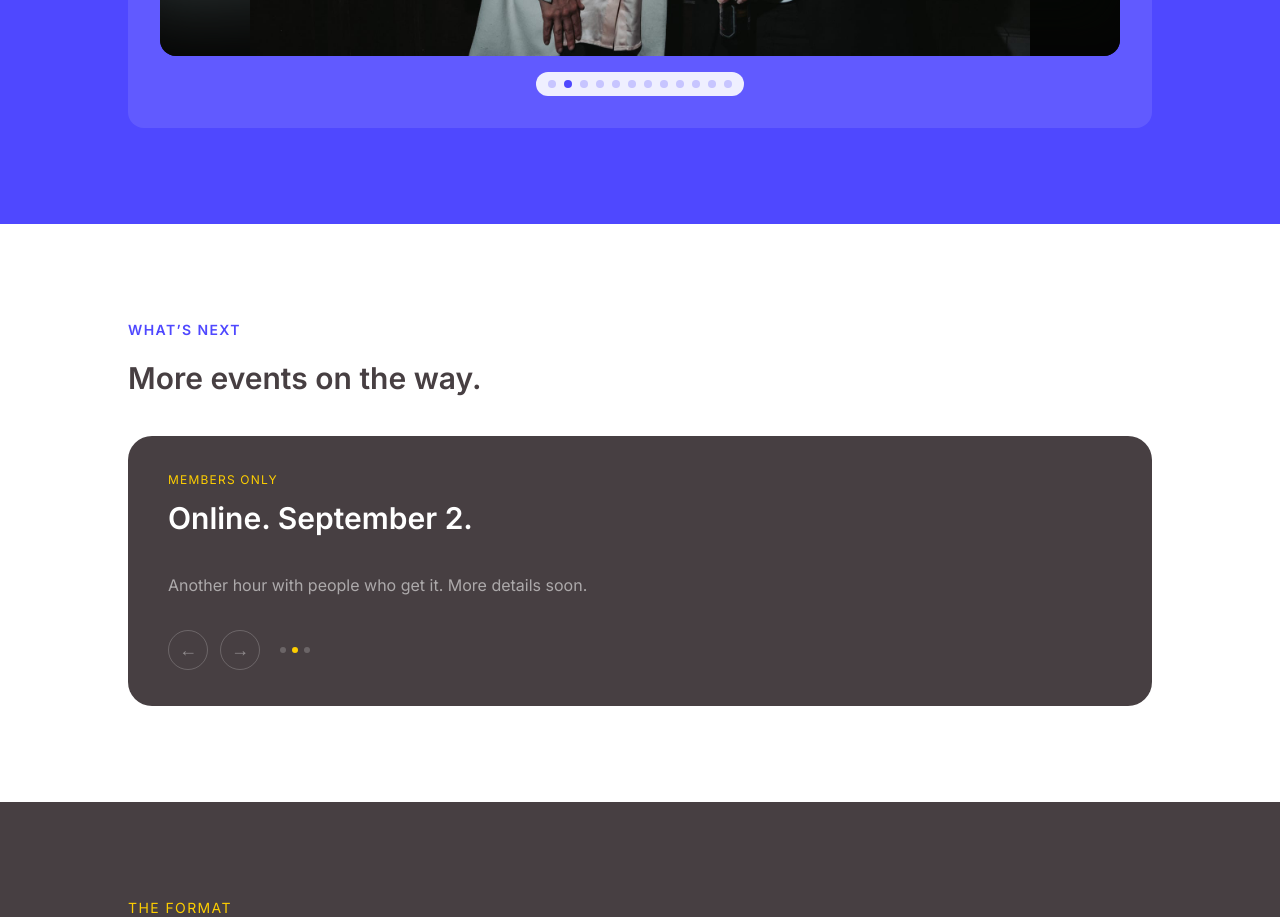
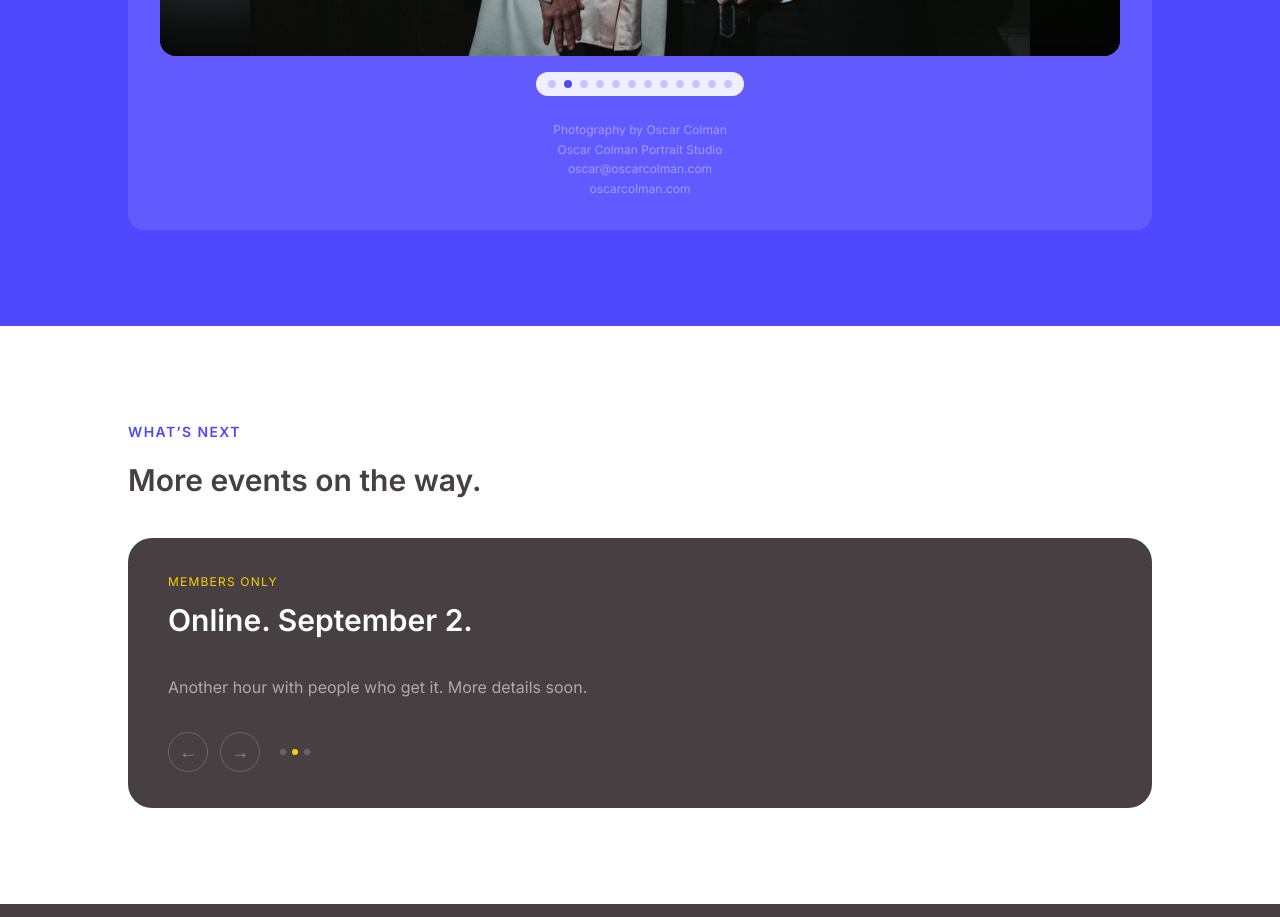
Before and after one commit to simplenimble/business-heads-website, a Next.js app: page /events in a window 1280 px wide. Shown: the part 1800-2717 px from the top of the page. Built offline with nearby package versions, Linux system fonts and the light colour scheme.

Commit message:
Add photographer credits to events and about pages

```diff
--- a/app/about/page.tsx
+++ b/app/about/page.tsx
@@ -100,6 +100,20 @@ export default function AboutPage() {
               </div>
             ))}
           </div>
+
+          <div className="mt-14 text-center font-body text-xs text-bh-charcoal/40 leading-relaxed">
+            <p>Founder portraits by Oscar Colman</p>
+            <p>
+              <a
+                href="https://oscarcolman.com"
+                target="_blank"
+                rel="noopener noreferrer"
+                className="hover:text-bh-charcoal/70 transition-colors"
+              >
+                oscarcolman.com
+              </a>
+            </p>
+          </div>
         </div>
       </section>
 
--- a/app/events/page.tsx
+++ b/app/events/page.tsx
@@ -101,7 +101,31 @@ export default function EventsPage() {
                   </p>
                 )}
                 {event.photos && event.photos.length > 0 && (
-                  <PastEventPhotoCarousel photos={event.photos} eventName={event.name} />
+                  <>
+                    <PastEventPhotoCarousel photos={event.photos} eventName={event.name} />
+                    <div className="mt-6 text-center font-body text-xs text-white/40 leading-relaxed">
+                      <p>Photography by Oscar Colman</p>
+                      <p>Oscar Colman Portrait Studio</p>
+                      <p>
+                        <a
+                          href="mailto:oscar@oscarcolman.com"
+                          className="hover:text-white/70 transition-colors"
+                        >
+                          oscar@oscarcolman.com
+                        </a>
+                      </p>
+                      <p>
+                        <a
+                          href="https://oscarcolman.com"
+                          target="_blank"
+                          rel="noopener noreferrer"
+                          className="hover:text-white/70 transition-colors"
+                        >
+                          oscarcolman.com
+                        </a>
+                      </p>
+                    </div>
+                  </>
                 )}
               </div>
             ))}
```
